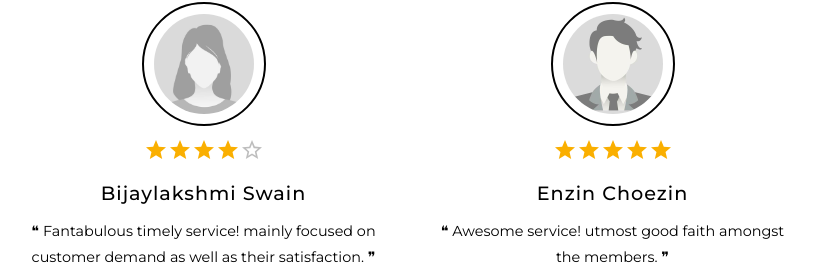
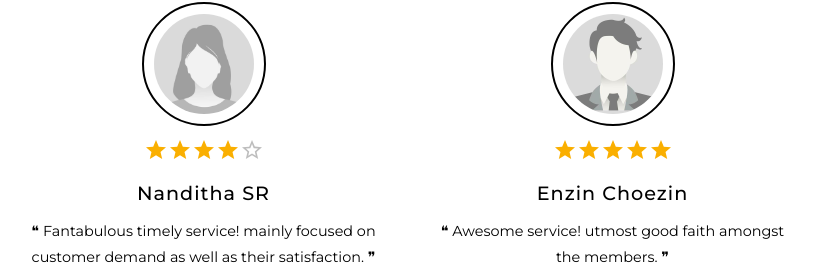
Before and after one commit to Chetan-Bashetti/UrbanFix, a React (Create React App) app: page / in a window 1280 px wide. Shown: the part 1740-2011 px from the top of the page, without its empty margins (232-1047 px from the left). Built offline with nearby package versions, Linux system fonts and the light colour scheme.

Commit message:
Added new review

```diff
--- a/src/mock/reviews.js
+++ b/src/mock/reviews.js
@@ -1,6 +1,6 @@
 export const reviews = [
 	{
-		user: 'bijaylakshmi swain',
+		user: 'Nanditha SR',
 		gender: 'f',
 		rating: 4,
 		review:
```
